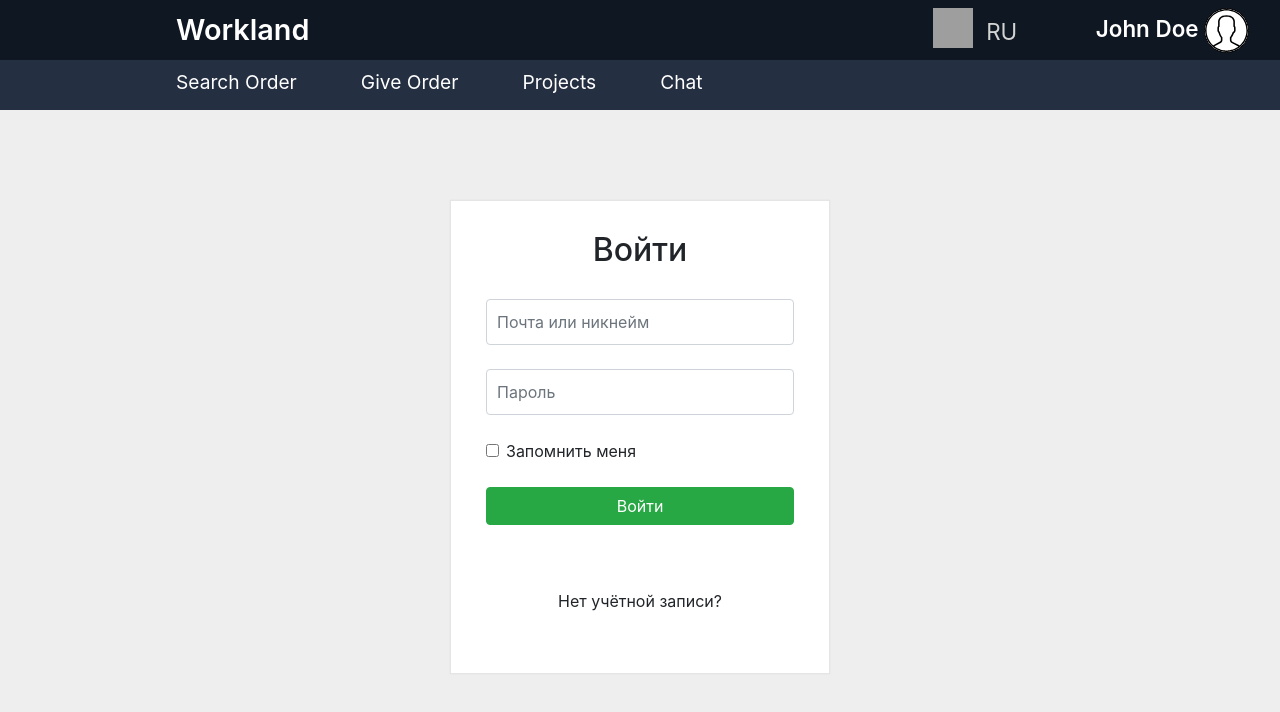
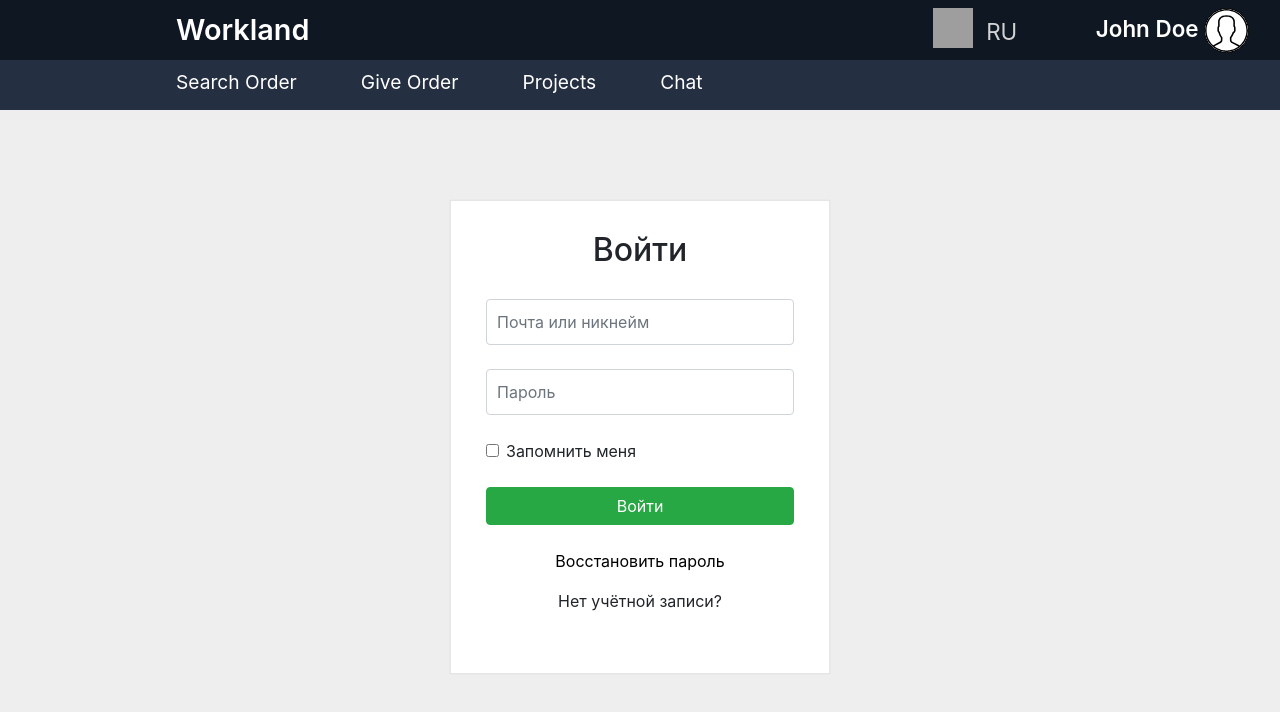
Before and after one commit to colibrisoftteam/Workland-UI, a React (Create React App) app: page /signin in a window 1280 px wide. Shown: the top 712 px of the page. Built offline with nearby package versions, Linux system fonts and the light colour scheme; grey boxes are pictures that could not be loaded.

Commit message:
Auth Link Color

```diff
--- a/src/App.js
+++ b/src/App.js
@@ -16,7 +16,6 @@ import SignUpComplete from "./Components/auth/signup/SignUpComplete";
 
 
 
-
 class App extends Component {
     render() {
         return (
@@ -29,11 +28,10 @@ class App extends Component {
                     <Route path={'/dashboard/projects'} component={MyProjects} />
                     <Route path={'/dashboard/chat'} component={Chat} />
                     <Route path={'/profile'} component={Profile} />
-                    <Route path='/signup1' exact component={SignUp} />
+                    <Route path='/signup1' component={SignUp} />
                     <Route path='/signup2' component={SignUpVer} />
                     <Route path='/signup3' component={SignUpComplete} />
                     <Route path='/signin' component={SignIn} />
-
 
                 </BrowserRouter>
 
--- a/src/components/auth/signin/SignIn.js
+++ b/src/components/auth/signin/SignIn.js
@@ -20,7 +20,7 @@ function SignIn() {
         <br />
       <button className="btn btn-success btn-block" type="submit">Войти</button>
       <br />
-      <p className="align-center"><a href="#">Восстановить пароль</a></p>
+      <p className="align-center"><a className="link-color" href="#">Восстановить пароль</a></p>
       <p className="align-center">Нет учётной записи? <a href="#">Зарегистрируйтесь</a></p>
     </form>
     </div>
--- a/src/components/auth/styles/styles.css
+++ b/src/components/auth/styles/styles.css
@@ -1,5 +1,8 @@
 *{
     box-shadow: none !important;
+  }
+  .link-color{
+    color: black !important;
   }
 body {
     background: #eee !important;
```
